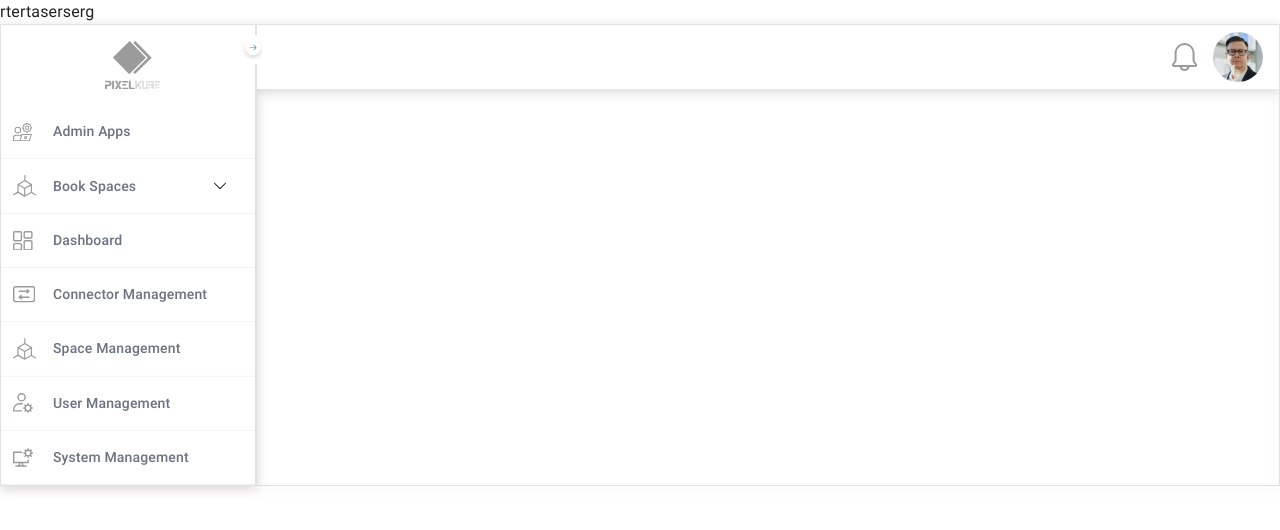
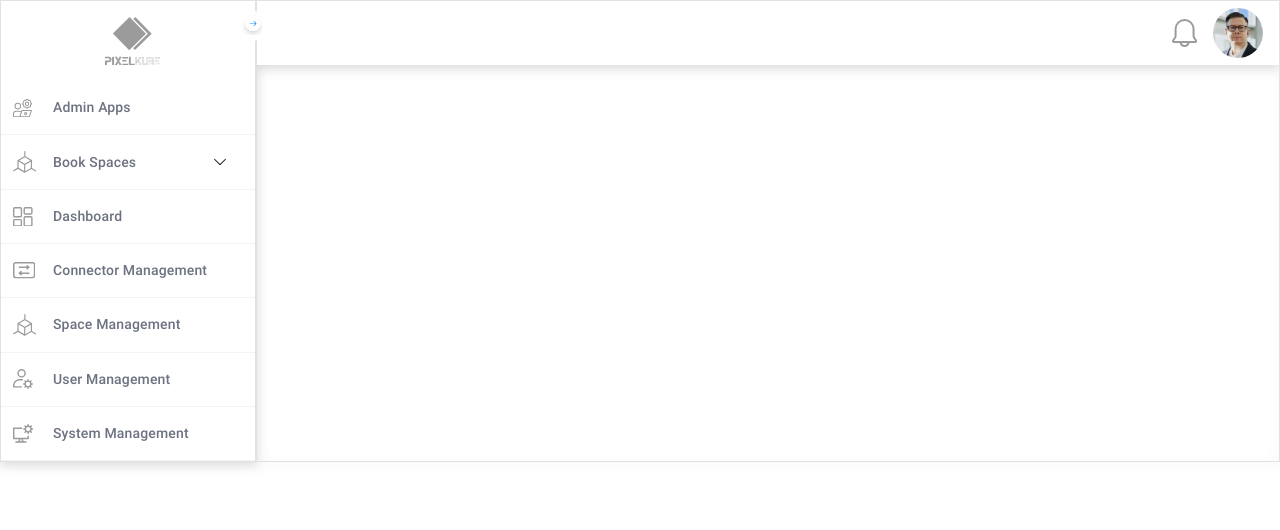
Before and after one commit to arun-alagesan/pixel-kube-ui, a Next.js app: page / in a window 1280 px wide. Shown: the top 530 px of the page. Built offline with nearby package versions, Linux system fonts and the light colour scheme.

Commit message:
fix for text

```diff
--- a/pages/index.tsx
+++ b/pages/index.tsx
@@ -5,7 +5,6 @@ export default function Home() {
   // this component is not used
   return (
     <div className="p-0 fullHeight">
-      rtertaserserg
       <Layout />
     </div>
   )
```
